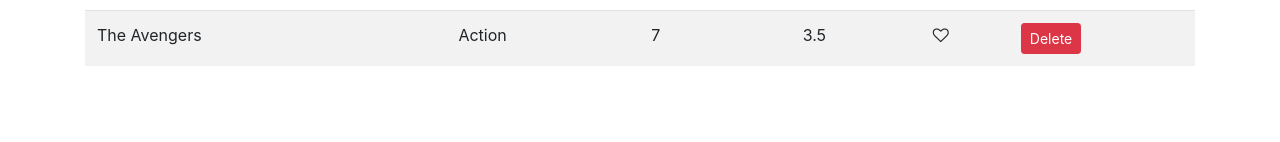
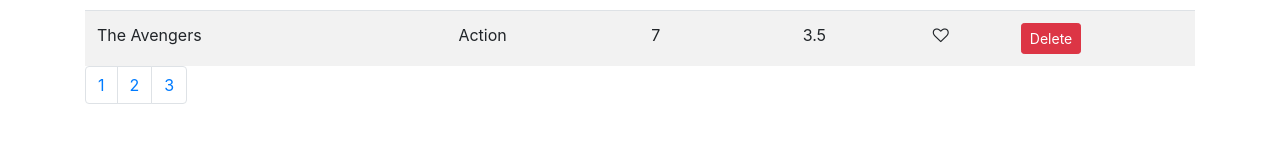
Before and after one commit to OjureFred/vidly, a React (Create React App) app: page / in a window 1280 px wide. Shown: the part 548-690 px from the top of the page. Built offline with nearby package versions, Linux system fonts and the light colour scheme.

Commit message:
4. Created a pagination component

```diff
--- a/package.json
+++ b/package.json
@@ -9,6 +9,7 @@
     "@testing-library/user-event": "^13.5.0",
     "bootstrap": "^4.6.2",
     "font-awesome": "^4.7.0",
+    "lodash": "^4.17.21",
     "react": "^18.2.0",
     "react-bootstrap": "^2.5.0",
     "react-dom": "^18.2.0",
--- /dev/null
+++ b/src/components/common/pagination.jsx
@@ -0,0 +1,21 @@
+import React, { Component } from 'react';
+import _ from 'lodash';
+
+const Pagination = props => {
+    const { itemsCount, pageSize }= props;
+
+    const pagesCount = Math.ceil(itemsCount/pageSize);
+    if(pagesCount === 1) return null;
+    const pages = _.range(1, pagesCount + 1);
+
+    return <nav>
+        <ul className="pagination">
+            {pages.map(page => (
+                 <li key = {page} className="page-item"><a  className="page-link">{page}</a></li>
+            ))}
+
+        </ul>
+    </nav>;
+}
+
+export default Pagination;
--- a/src/components/movies.jsx
+++ b/src/components/movies.jsx
@@ -2,12 +2,14 @@
 
 
 import Like from './common/like'
+import Pagination from './common/pagination';
 
 import { getMovies } from '../services/fakeMovieService';
 
 class Movies extends Component {
     state = {
-        movies : getMovies()
+        movies : getMovies(),
+        pageSize : 4
      };
 
      handleDelete = movie => {
@@ -48,6 +50,7 @@
                 ))}
 
             </tbody>
+            <Pagination onPageChange = { this.handlePageChange} itemsCount = { count} pageSize = { this.state.pageSize} />
         </table>
         </div>
         )
@@ -60,6 +63,10 @@
         this.setState({ movies })
     };
 
+    handlePageChange = page => {
+        console.log(page)
+    }
+
 }
 
 export default Movies;
```
Also changed, not shown: 1 other file (tests, documents, lock files or other folders).
